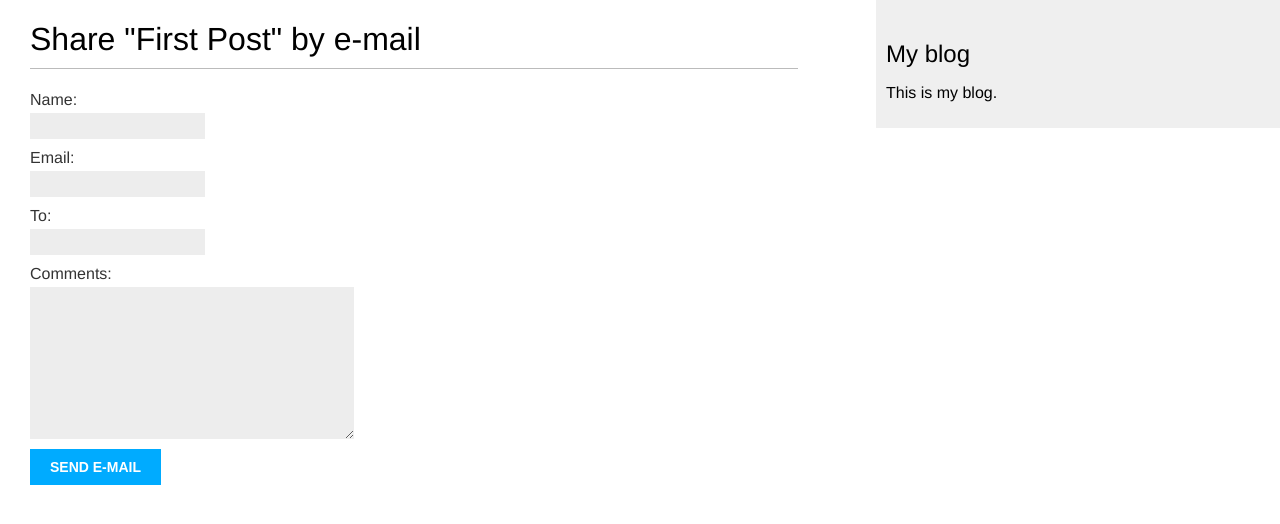
After one commit to chenrb/DjangoByExample, a Django app: page /blog/1/share/ in a window 1280 px wide. The commit adds this page. Shown: the top 524 px of the page. Run offline with Django 3.2, Linux system fonts and the light colour scheme; data comes from the database, SQL or seed files in the repository; both versions use the stored data as it was after the commit.

Commit message:
完成邮件设置

```diff
--- /dev/null
+++ b/mysite/blog/forms.py
@@ -0,0 +1,11 @@
+# -*- coding:utf-8 -*-
+__author__ = 'John 2018/3/23 15:41'
+
+from django import forms
+
+
+class EmailPostForm(forms.Form):
+    name = forms.CharField(max_length=25)
+    email = forms.EmailField()
+    to = forms.EmailField()
+    comments = forms.CharField(required=False, widget=forms.Textarea)
--- a/mysite/blog/templates/blog/post/detail.html
+++ b/mysite/blog/templates/blog/post/detail.html
@@ -10,4 +10,9 @@
         Published {{ post.publish }} by {{ post.author }}
     </p>
     {{ post.body|linebreaks }}
+    <p>
+        <a href="{% url 'blog:post_share' post.id %}">
+            Share this post
+        </a>
+    </p>
 {% endblock %}
--- /dev/null
+++ b/mysite/blog/templates/blog/post/share.html
@@ -0,0 +1,21 @@
+{% extends 'blog/base.html' %}
+
+{% block title %}
+    Share a post
+{% endblock %}
+
+{% block content %}
+    {% if sent %}
+        <h1>E-mail successfully sent</h1>
+        <p>
+            '{{ post.title }}' was successfully sent to {{ cd.to }}.
+        </p>
+    {% else %}
+        <h1>Share "{{ post.title }}" by e-mail</h1>
+        <form action="{% url 'blog:post_share' post.id %}" method="post">
+            {% csrf_token %}
+            {{ form.as_p }}
+            <input type="submit" value="Send e-mail">
+        </form>
+    {% endif %}
+{% endblock %}
--- a/mysite/blog/urls.py
+++ b/mysite/blog/urls.py
@@ -10,4 +10,5 @@ app_name = 'blog'
 urlpatterns = [
     path('', views.post_list, name='post_list'),
     path('<int:year>/<int:month>/<int:day>/<slug:slug>/', views.post_detail, name='post_detail'),
+    path('<int:post_id>/share/', views.post_share, name='post_share'),
 ]
--- a/mysite/blog/views.py
+++ b/mysite/blog/views.py
@@ -1,7 +1,9 @@
 from django.shortcuts import render, get_object_or_404
 from django.core.paginator import Paginator, EmptyPage, PageNotAnInteger
+from django.core.mail import send_mail
 
 from .models import Post
+from .forms import EmailPostForm
 
 # Create your views here.
 
@@ -21,9 +23,9 @@ def post_list(request):
     })
 
 
-def post_detail(request, year, month, day, post):
+def post_detail(request, year, month, day, slug):
     post = get_object_or_404(Post,
-                             slug=post,
+                             slug=slug,
                              status='published',
                              publish__year=year,
                              publish__month=month,
@@ -31,3 +33,27 @@ def post_detail(request, year, month, day, post):
     return render(request, 'blog/post/detail.html', {
         'post': post,
     })
+
+
+def post_share(request, post_id):
+    post = get_object_or_404(Post, id=post_id, status='published')
+    sent = False
+    cd = None
+    if request.method == 'POST':
+        form = EmailPostForm(request.POST)
+        if form.is_valid():
+            cd = form.cleaned_data
+            # 构建完整的包含HTTP schema和主机名的url
+            post_url = request.build_absolute_uri(post.get_absolute_url())
+            subject = '{} ({}) recommends you reading "{}"'.format(cd['name'], cd['email'], post.title)
+            message = 'Read "{}" at {}\n\n{}\'s comments: {}'.format(post.title, post_url, cd['name'], cd['comments'])
+            send_mail(subject, message, '1740311724@qq.com', [cd['to'], ])
+            sent = True
+    else:
+        form = EmailPostForm()
+    return render(request, 'blog/post/share.html', {
+        'post': post,
+        'form': form,
+        'sent': sent,
+        'cd': cd,
+    })
```
Also changed, not shown: mysite/mysite/settings.py (+7 -0 lines), mysite/db.sqlite3.
